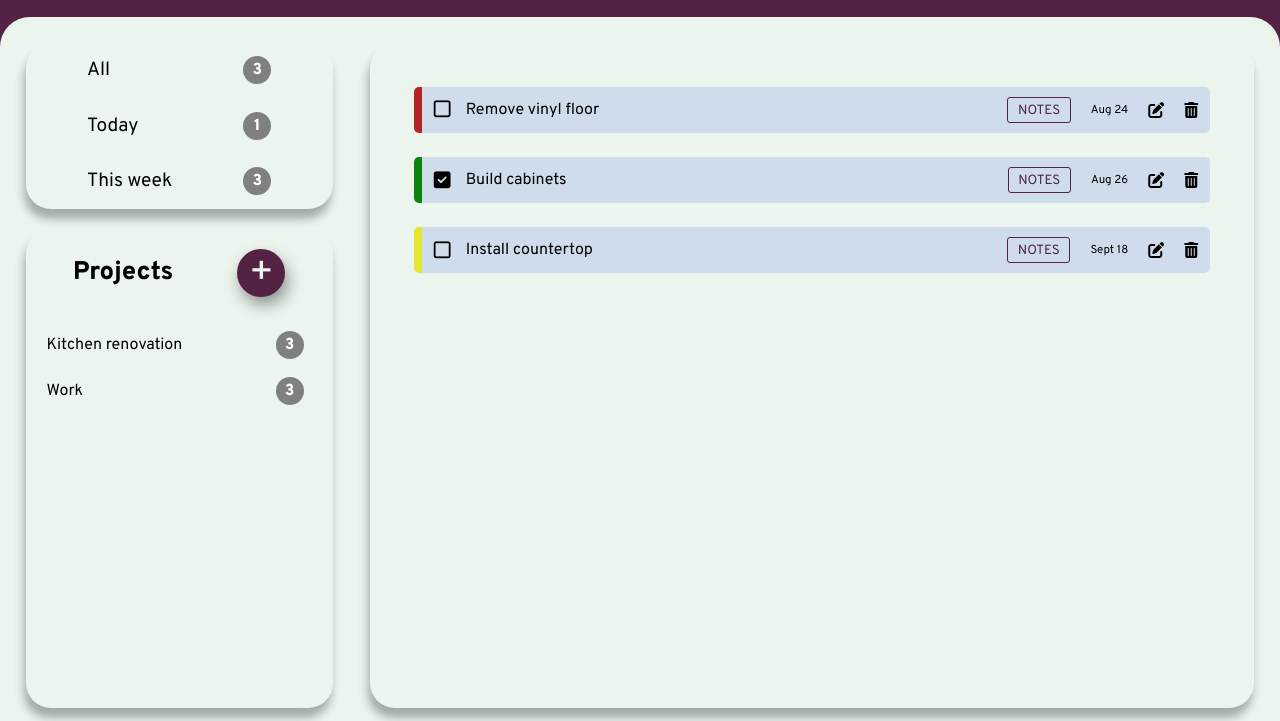
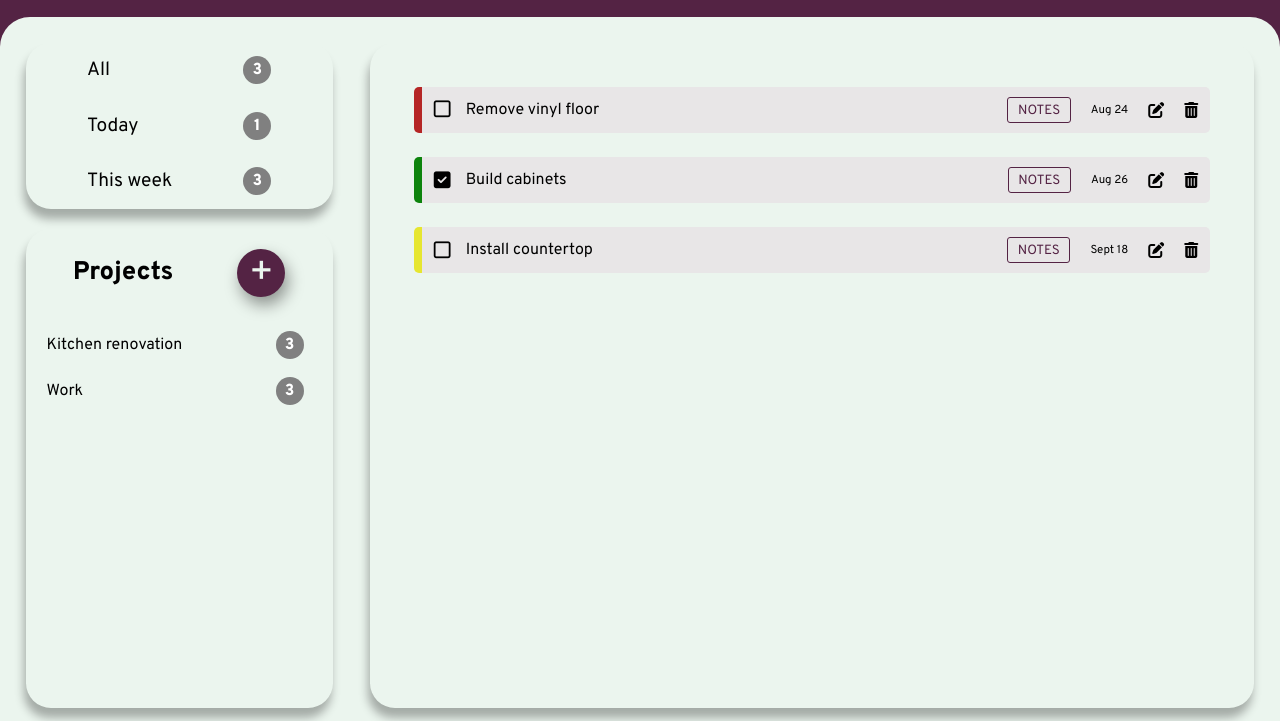
Before and after one commit to cynthem/Todo-list, a plain HTML site: page index.html in a window 1280 px wide. Shown: the part 79-800 px from the top of the page. Drawn offline with Linux system fonts and the light colour scheme.

Commit message:
Change list item background colors

```diff
--- a/style.css
+++ b/style.css
@@ -236,7 +236,7 @@ h2 {
     display: flex;
     align-items: center;
     justify-content: space-between;
-    background-color: #cedceb;
+    background-color: #e8e6e7;
     padding: 1.25% 1.5%;
     border-radius: 5px;
 }
@@ -269,7 +269,7 @@ h2 {
 .item-delete {
     border: none;
     outline: none;
-    background-color: #cedceb;
+    background-color: #e8e6e7;
     font-size: 1.5vw;
     display: flex;
     align-items: center;
@@ -285,7 +285,7 @@ h2 {
 }
 
 .item-notes {
-    background-color: #cedceb;
+    background-color: #e8e6e7;
     border: 1px solid #542344;
     outline: none;
     padding: 0.25rem 0.6rem 0.2rem;
```
